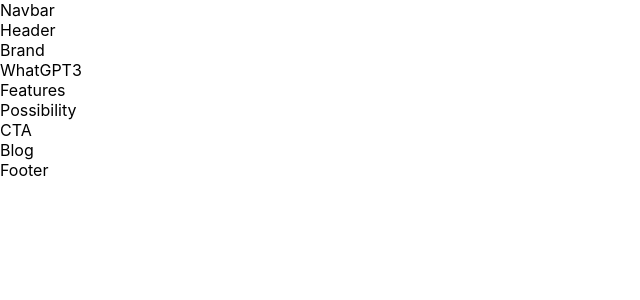
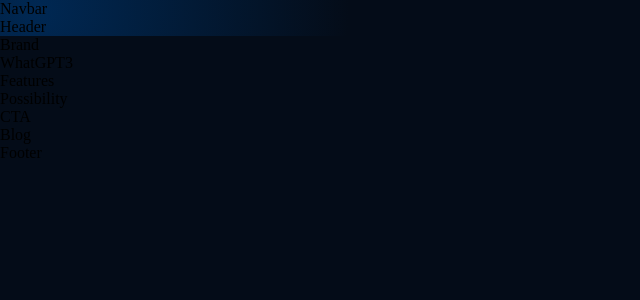
Before and after one commit to Hubnotch/GPT-3-Page, a React (Create React App) app: page / in a window 1280 px wide. Shown: the top 300 px of the page, without its empty margins (0-640 px from the left). Built offline with nearby package versions, Linux system fonts and the light colour scheme.

Commit message:
Added global css for app.js and index.js

```diff
--- /dev/null
+++ b/src/App.css
@@ -0,0 +1,95 @@
+* {
+  box-sizing: border-box;
+  padding: 0;
+  margin: 0;
+  scroll-behavior: smooth;
+}
+
+body {
+  background: var(--color-bg);
+}
+
+a {
+  color: unset;
+  text-decoration: none;
+}
+
+.gradient__bg {
+  background: -moz-radial-gradient(circle at 3% 25%, rgba(0, 40, 83, 1) 0%, rgba(4, 12, 24, 1) 25%);
+
+  /* safari 5.1+,chrome 10+ */
+  background: -webkit-radial-gradient(circle at 3% 25%, rgba(0, 40, 83, 1) 0%, rgba(4, 12, 24, 1) 25%);
+
+  /* opera 11.10+ */
+  background: -o-radial-gradient(circle at 3% 25%, rgba(0, 40, 83, 1) 0%, rgba(4, 12, 24, 1) 25%);
+
+  /* ie 10+ */
+  background: -ms-radial-gradient(circle at 3% 25%, rgba(0, 40, 83, 1) 0%, rgba(4, 12, 24, 1) 25%);
+
+  /* global 92%+ browsers support */
+  background: radial-gradient(circle at 3% 25%, rgba(0, 40, 83, 1) 0%, rgba(4, 12, 24, 1) 25%);
+}
+
+.gradient__text {
+  background: var(--gradient-text);
+  background-clip: text;
+  -webkit-background-clip: text;
+  -webkit-text-fill-color: transparent;
+}
+
+.section__padding {
+  padding: 4rem 6rem;
+}
+
+.section__margin {
+  margin: 4rem 6rem;
+}
+
+.scale-up-center {
+  -webkit-animation: scale-up-center 0.4s cubic-bezier(0.390, 0.575, 0.565, 1.000) both;
+  animation: scale-up-center 0.4s cubic-bezier(0.390, 0.575, 0.565, 1.000) both;
+}
+
+@-webkit-keyframes scale-up-center {
+  0% {
+    -webkit-transform: scale(0.5);
+    transform: scale(0.5);
+  }
+
+  100% {
+    -webkit-transform: scale(1);
+    transform: scale(1);
+  }
+}
+
+@keyframes scale-up-center {
+  0% {
+    -webkit-transform: scale(0.5);
+    transform: scale(0.5);
+  }
+
+  100% {
+    -webkit-transform: scale(1);
+    transform: scale(1);
+  }
+}
+
+@media screen and (max-width: 700px) {
+  .section__padding {
+    padding: 4rem;
+  }
+
+  .section__margin {
+    margin: 4rem;
+  }
+}
+
+@media screen and (max-width: 550px) {
+  .section__padding {
+    padding: 4rem 2rem;
+  }
+
+  .section__margin {
+    margin: 4rem 2rem;
+  }
+}
--- a/src/App.js
+++ b/src/App.js
@@ -1,7 +1,7 @@
 import React from 'react';
 import { CTA, Brand, Navbar } from './components';
 import { Footer, Blog, Possibility, WhatGPT3, Header, Features } from './containers'
-
+import './App.css';
 
 function App() {
   return (
--- a/src/index.css
+++ b/src/index.css
@@ -1,13 +1,14 @@
-body {
-  margin: 0;
-  font-family: -apple-system, BlinkMacSystemFont, 'Segoe UI', 'Roboto', 'Oxygen',
-    'Ubuntu', 'Cantarell', 'Fira Sans', 'Droid Sans', 'Helvetica Neue',
-    sans-serif;
-  -webkit-font-smoothing: antialiased;
-  -moz-osx-font-smoothing: grayscale;
+@import url('https://fonts.googleapis.com/css2?family=Manrope:wght@200;300;400;500;600;700;800&display=swap');
+
+:root {
+  --font-family: 'Manrope', sans-serif;
+
+  --gradient-text: linear-gradient(89.97deg, #AE67FA 1.84%, #F49867 102.67%);
+  --gradient-bar: linear-gradient(103.22deg, #AE67FA -13.86%, #F49867 99.55%);
+
+  --color-bg: #040C18;
+  --color-footer: #031B34;
+  --color-blog: #042c54;
+  --color-text: #81AFDD;
+  --color-subtext: #FF8A71;
 }
-
-code {
-  font-family: source-code-pro, Menlo, Monaco, Consolas, 'Courier New',
-    monospace;
-}
```
